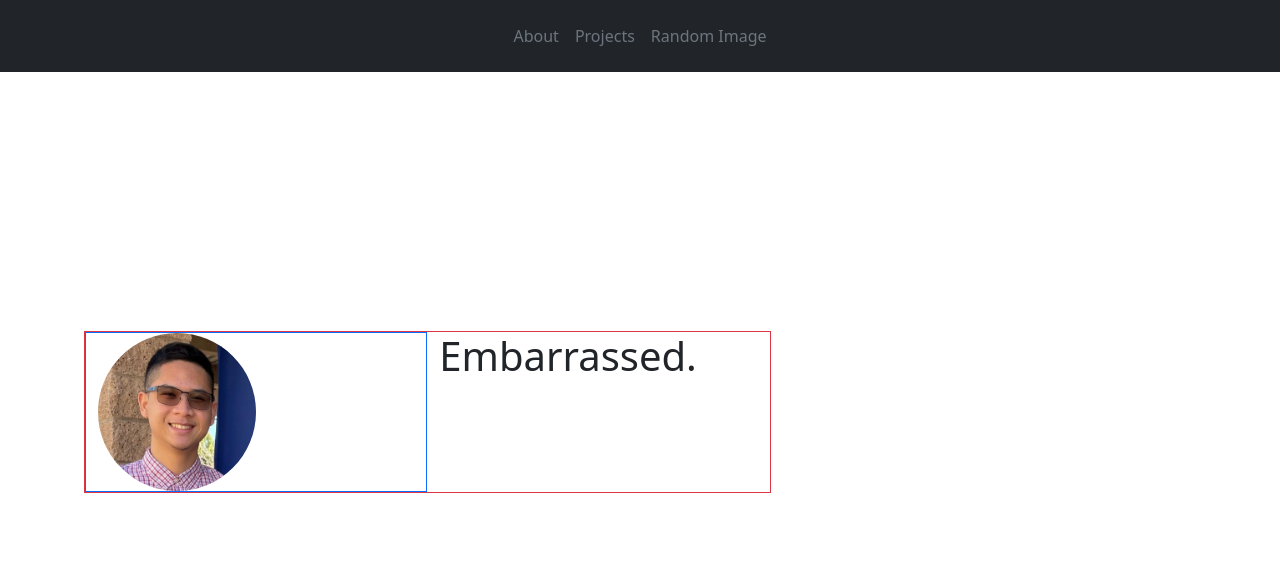
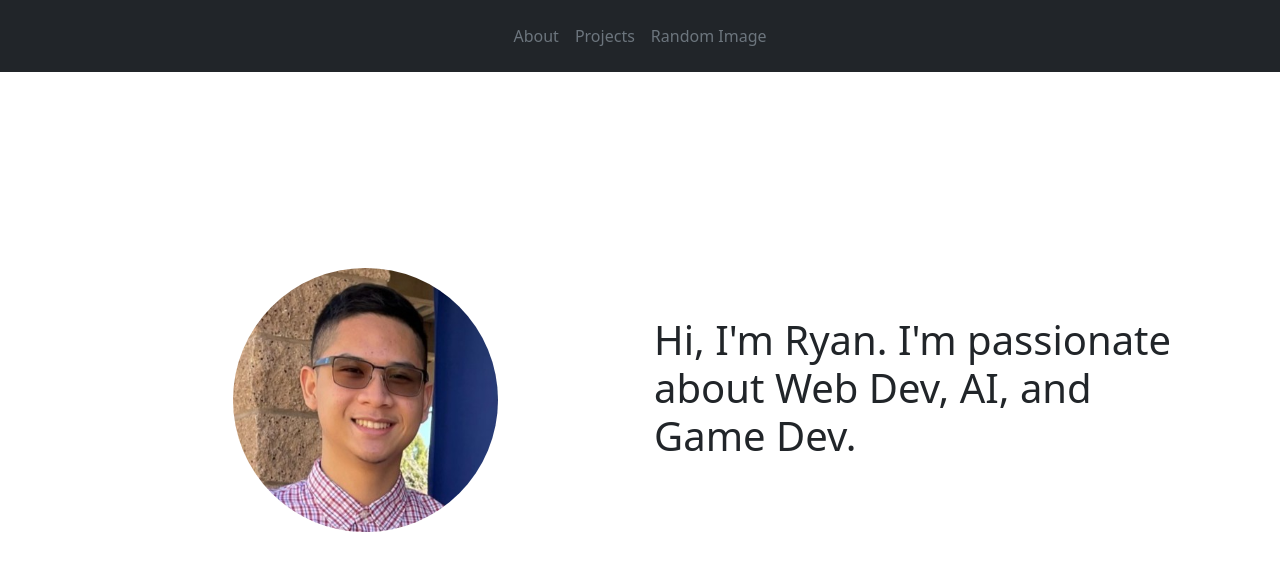
Before and after one commit to Involuta/Portfolio, a React (Vite) app: page /about in a window 1280 px wide. Shown: the top 570 px of the page. Built offline with nearby package versions, Linux system fonts and the light colour scheme.

Commit message:
About Me Image and Text Fit Screen
Image and text now fit the screen size. To do: make Random Image generator fit screen size.

```diff
--- a/src/components/About.jsx
+++ b/src/components/About.jsx
@@ -1,19 +1,20 @@
 import { profile_pic } from '../assets'
 import { SectionWrapper } from '../hoc'
+import 'bootstrap/dist/css/bootstrap.min.css'
 
 const About = () => {
   return (
-    <div className='d-flex row justify-content-center border border-danger'>
-      <div className='col-lg-6 border border-primary align-items-center'>
+    <div className='w-100 flex-grow-1 row'>
+      <div className='col-lg-6 d-flex justify-content-center'>
         <img
           src={profile_pic}
           alt='Image of my face'
-          className='d-flex w-50 rounded-circle'
+          className='w-50 rounded-circle'
         />
       </div>
-      <div className='col-lg-6'>
-        <h1 className='d-flex'>
-          Embarrassed.
+      <div className='col-lg-6 d-flex py-5'>
+        <h1 className='w-100 text-lg-start text-center'>
+          Hi, I'm Ryan. I'm passionate about Web Dev, AI, and Game Dev.
         </h1>
       </div>
     </div>
--- a/src/components/RandomImagePage.jsx
+++ b/src/components/RandomImagePage.jsx
@@ -1,5 +1,6 @@
 
 import React, { useState, useEffect } from "react";
+import { SectionWrapper } from '../hoc'
 
 const RandomImage = () => {
   const [imageUrl, setImageUrl] = useState("")
@@ -43,4 +44,4 @@ const RandomImagePage = () => {
   )
 }
 
-export default RandomImagePage
+export default SectionWrapper(RandomImagePage, '')
--- a/src/hoc/SectionWrapper.jsx
+++ b/src/hoc/SectionWrapper.jsx
@@ -10,7 +10,7 @@ const SectionWrapper = (Component, idName) =>
           initial="hidden"
           whileInView="show"
           viewport={{ once: true, amount: 0.25 }}
-          className="justify-content-center px-5 py-5 m-5"
+          className="d-flex px-5 py-5 m-5"
         >
           <span id={idName}>
             &nbsp;
```
